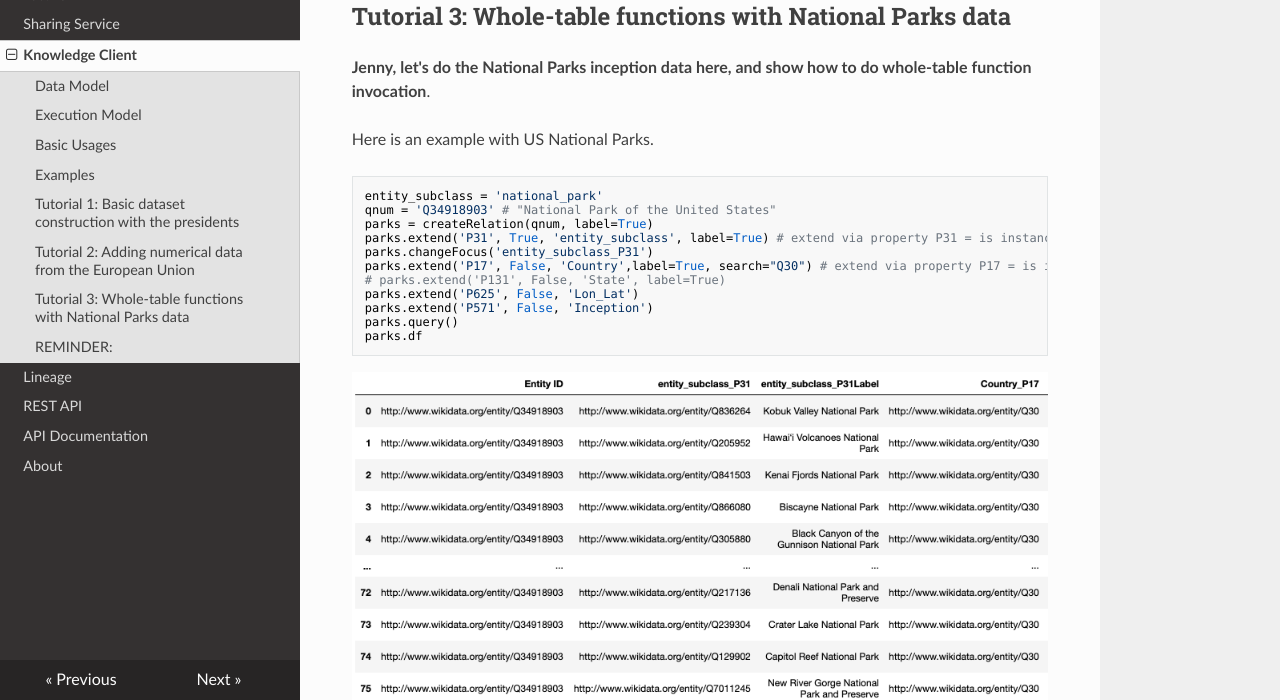
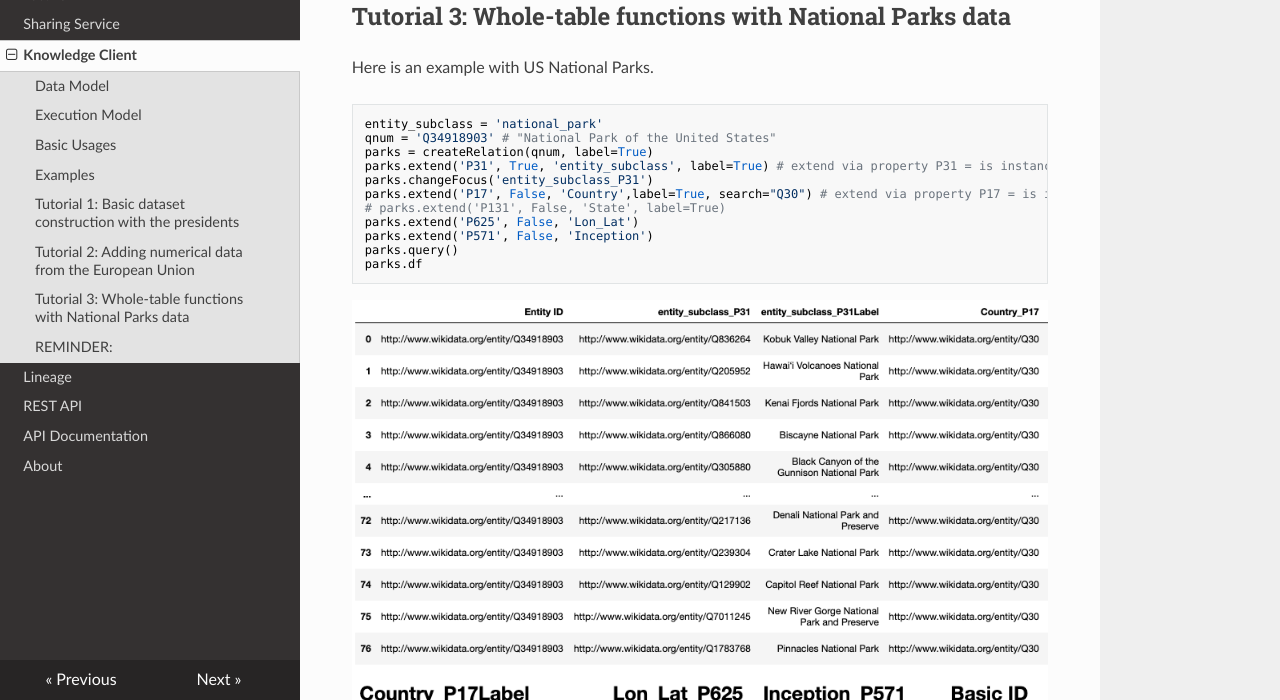
Before and after one commit to mikecafarella/KNP, an MkDocs documentation site: the page built from docs/knowledgeclient.md, in a window 1280 px wide and 900 px high, scrolled down 7834 px, cut to the strip 200-900 px from the top of the window. Built offline with MkDocs 1.6.1, drawn with Linux system fonts in a browser that asks for light colours; nearby versions of some CDN libraries.

Commit message:
updated knowledgeclient.md

```diff
--- a/docs/knowledgeclient.md
+++ b/docs/knowledgeclient.md
@@ -201,7 +201,6 @@ Here is another example of inflation-adjusted US GDP data, with the base year of
 <img width="1042" alt="adjustedGDP2" src="https://user-images.githubusercontent.com/44870308/105154701-cedd2500-5ad7-11eb-88ac-923423b538ce.png">
 
 ## Tutorial 3: Whole-table functions with National Parks data
-__Jenny, let's do the National Parks inception data here, and show how to do whole-table function invocation__.
 
 Here is an example with US National Parks.
 
```
